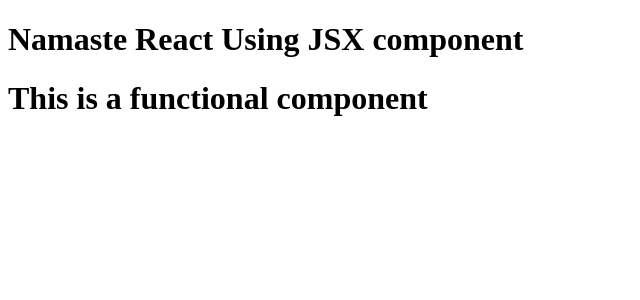
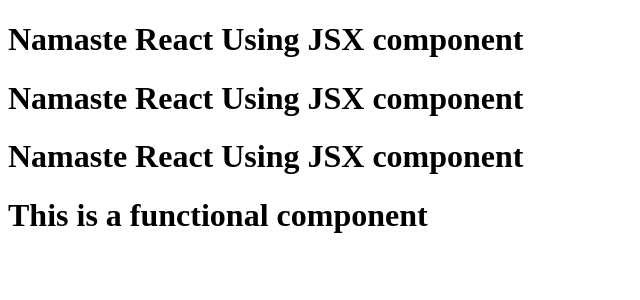
Before and after one commit to hammadansari52/namaste-react, a React (Vite) app: page / in a window 1280 px wide. Shown: the top 300 px of the page, without its empty margins (0-640 px from the left). Built offline with nearby package versions, Linux system fonts and the light colour scheme.

Commit message:
More about Components

```diff
--- a/App.js
+++ b/App.js
@@ -5,8 +5,12 @@ const Title = () => <h1>Namaste React Using JSX component</h1>;
 
 //JSX
 
+console.log(Title)
+
 const Heading = () => (
   <div id="container">
+    {Title()}
+    <Title />
     <Title />
     <h1>This is a functional component</h1>
   </div>
```
